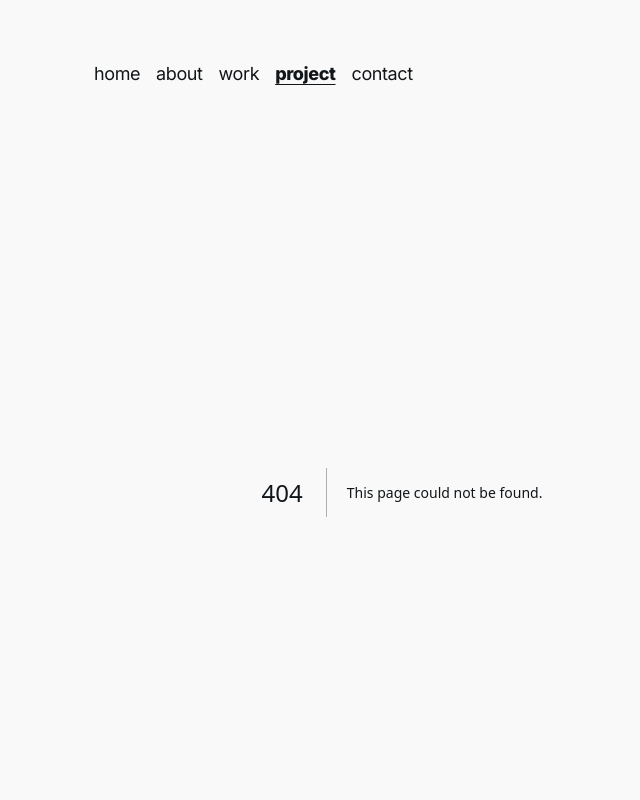
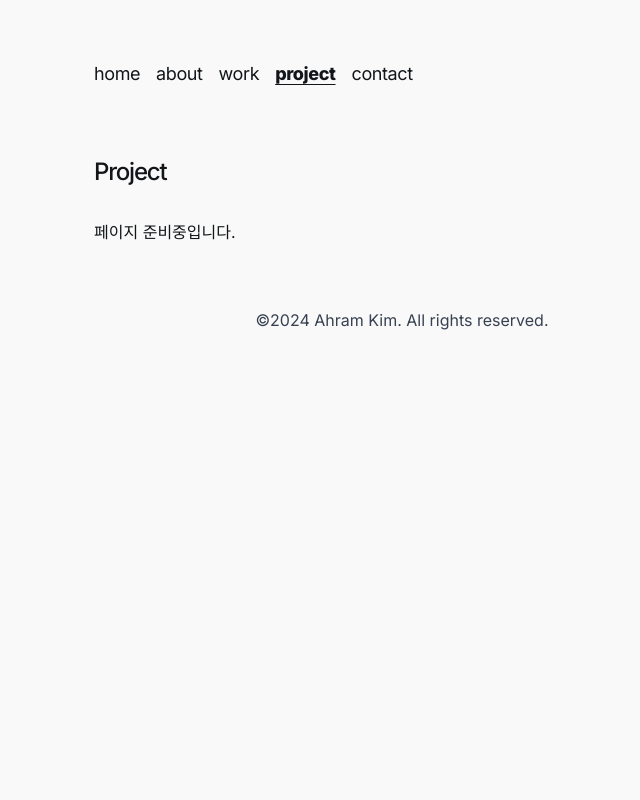
Before and after one commit to byahram/portfolio, a Next.js app: page /project in a window 1280 px wide. Before the commit this address had no page. Shown: the top 800 px of the page, without its empty margins (238-878 px from the left). Built offline with nearby package versions, Linux system fonts and the light colour scheme.

Commit message:
feat: Project 페이지 준비 중 메시지 추가

```diff
--- /dev/null
+++ b/src/app/project/page.tsx
@@ -0,0 +1,67 @@
+"use client";
+
+// import { projectsList, techStackOptions } from "@/store/store";
+// import { useState } from "react";
+
+export default function Project() {
+  // const [selectedStack, setSelectedStack] = useState("");
+
+  // const filteredProjects = selectedStack
+  //   ? projectsList.filter((project) =>
+  //       project.techStack.includes(selectedStack)
+  //     )
+  //   : projectsList;
+
+  return (
+    <section id="about" className="my-10 md:my-16">
+      <h1 className="mb-8 text-2xl font-medium tracking-tighter">Project</h1>
+      <p>페이지 준비중입니다.</p>
+
+      {/* Tech Stack Buttons */}
+      {/* <div className="mb-8 flex flex-wrap gap-2">
+        <button
+          className={`px-4 py-2 rounded border ${
+            selectedStack === "" ? "bg-blue-500 text-white" : "bg-white"
+          }`}
+          onClick={() => setSelectedStack("")}
+        >
+          All
+        </button>
+        {techStackOptions.map((tech) => (
+          <button
+            key={tech}
+            className={`px-4 py-2 rounded border ${
+              selectedStack === tech ? "bg-blue-500 text-white" : "bg-white"
+            }`}
+            onClick={() => setSelectedStack(tech)}
+          >
+            {tech}
+          </button>
+        ))}
+      </div> */}
+
+      {/* Projects List */}
+      {/* <div className="grid grid-cols-1 md:grid-cols-2 gap-6">
+        {filteredProjects.map((project) => (
+          <div
+            key={project.id}
+            className="p-4 border rounded-lg shadow hover:shadow-lg transition"
+          >
+            <h2 className="text-xl font-semibold">{project.title}</h2>
+            <p className="text-sm text-gray-600">{project.description}</p>
+            <div className="mt-2 flex flex-wrap gap-2">
+              {project.techStack.map((tech) => (
+                <span
+                  key={tech}
+                  className="px-2 py-1 text-xs bg-gray-100 border rounded"
+                >
+                  {tech}
+                </span>
+              ))}
+            </div>
+          </div>
+        ))}
+      </div> */}
+    </section>
+  );
+}
```
